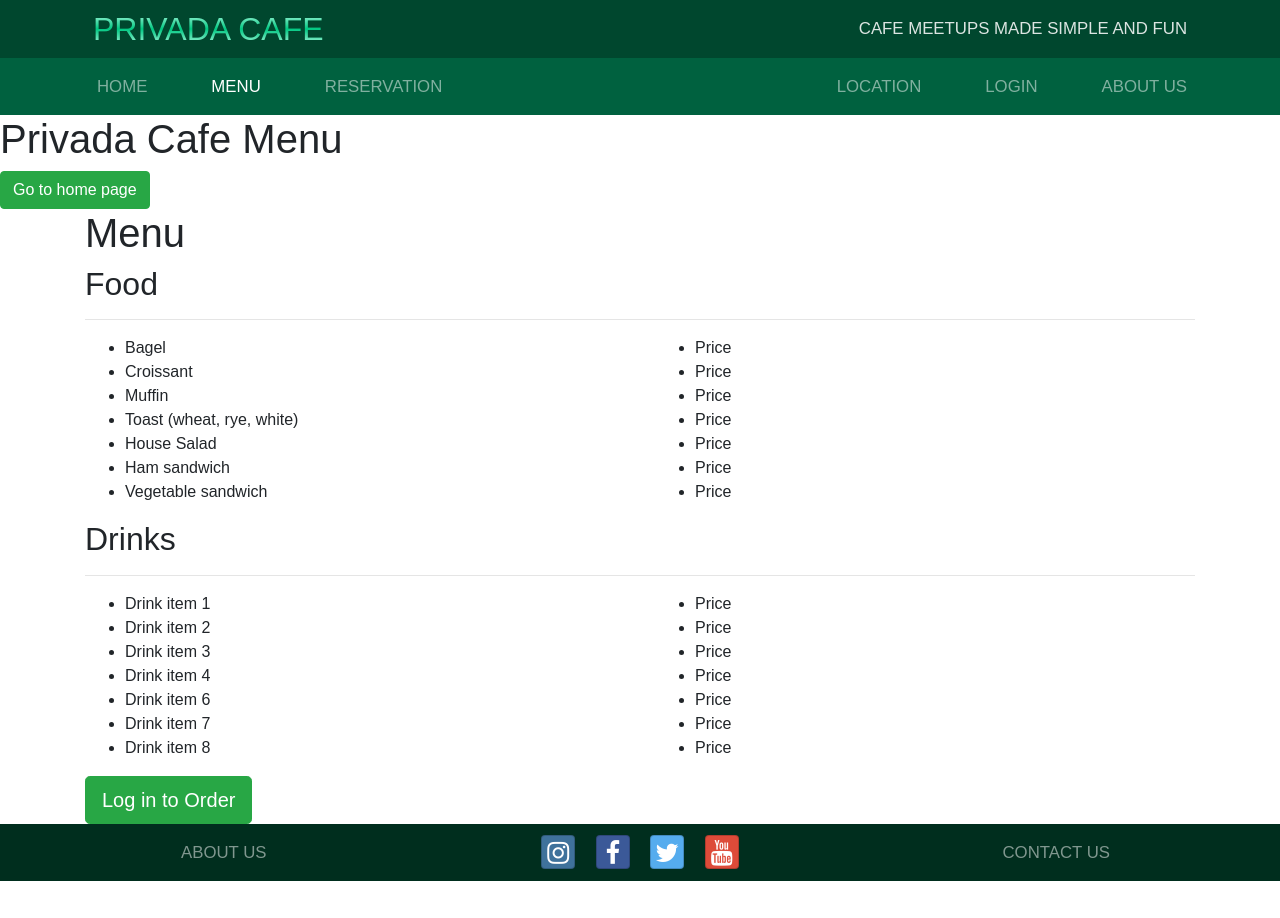
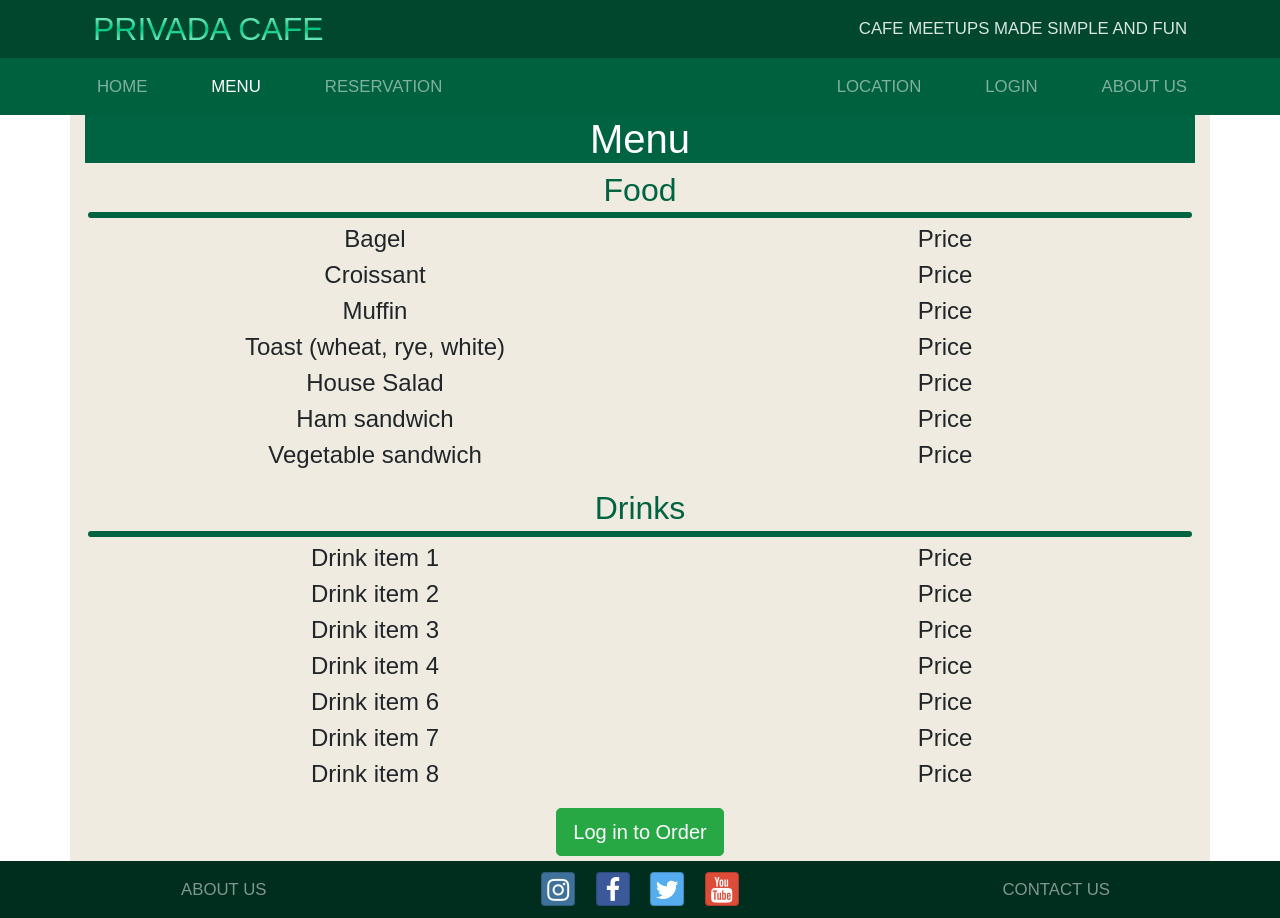
Before and after one commit to ChrisP1108/Privada_Cafe, a website: page menu.html in a window 1280 px wide. Before the commit the page ends 881 px from the top, so only its background shows below. Drawn offline with nearby package versions, Linux system fonts and the light colour scheme.

Commit message:
Changes to menu, incl. footer mystery

```diff
--- a/css/_defaults.scss
+++ b/css/_defaults.scss
@@ -11,7 +11,6 @@ body {
 .jumbotron {
     padding: 0;
     margin: 0;
-//    background: linear-gradient( $black-green, $dark-green, $green);
     background: $dark-green;
 }
 
@@ -35,7 +34,6 @@ header {
         font-weight: 300;
         font-size: 1.05rem;
     }
-
 }
 
 nav {
@@ -92,3 +90,9 @@ p {
     left: 50%;
     transform: translatex(-50%);
 }
+
+hr {
+    border: 3px solid rgb(0,99, 65);
+    border-radius: 5px;
+    margin: 3px;
+}
--- a/css/_menu.scss
+++ b/css/_menu.scss
@@ -1,24 +1,12 @@
-.rotated {
-    transform: rotate(180deg); /* Equal to rotateZ(45deg) */
-}
-.wrapper {
+#containerMenu {
+    background-color: rgb(240,235,224);
+    border-top: 0;
+    border-bottom: 0;
+    padding-bottom: 5px;
     text-align: center;
-}
-.button {
-    position: absolute;
-    top: 50%;
-}
-.img {
-    max-width: 100%;
-    height: 24;
-}
-#menuheader {
-    background-color: rgb(0,99, 65);
-    color: white;
-}
-body {
-    font-family: berlin sans FB, sans-serif;
-    color: rgb(30, 57, 50)
+        ul {
+            list-style: none;
+            font-size: x-large;
         }
         h1 {
             background-color: rgb(0,99, 65);
@@ -30,26 +18,4 @@ h2 {
             border-bottom: 0px;
             margin-bottom: 0px;
         }
-ul {
-    list-style: none;
-    font-size: x-large;
 }
-hr {
-    border: 3px solid rgb(0,99, 65);
-    border-radius: 5px;
-    margin: 3px;
-}
-#container1 {
-    background-color: rgb(240,235,224);
-    border-top: 0;
-    border-bottom: 0;
-    padding-bottom: 5px;
-}
-#container1.lastChild {
-    text-align: center;
-}
-.image-section {
-    background-repeat: no-repeat;
-    background-size: cover;
-    padding-bottom: 45rem;
-}
--- a/css/styles.scss
+++ b/css/styles.scss
@@ -1,6 +1,6 @@
 @import 'variables';
 @import 'defaults';
 @import 'presets';
-//@import 'menu';
+@import 'menu';
 @import 'home';
 @import 'aboutus'
--- a/menu.html
+++ b/menu.html
@@ -19,18 +19,8 @@
 
     <div class="sticky-top" data-page="menuPage" w3-include-html="html/nav.html"></div> <!-- Nav import -->
 
-    <h1>Privada Cafe Menu</h1>
-    <div class="wrapper">
-        <button type="submit" class="btn btn-success" onclick="document.location='index.html'">Go to home page</button>
-    </div>
-
-    <!-- <div class="row">
-        <div class="col">
-           <img src="/img/sample31.jpg" class="img-fluid rotated" alt="sandwich and a coffee">
-        </div>
-    </div> -->
-    <div class="container" id="container1">
-        <div class="row" id="menuheader">
+    <div class="container" id="containerMenu">
+        <div class="row">
            <div class="col">
               <h1>Menu</h1>
            </div>
```
Also changed, not shown: css/styles.css. Lines whose indentation alone changed are shown as unchanged.
